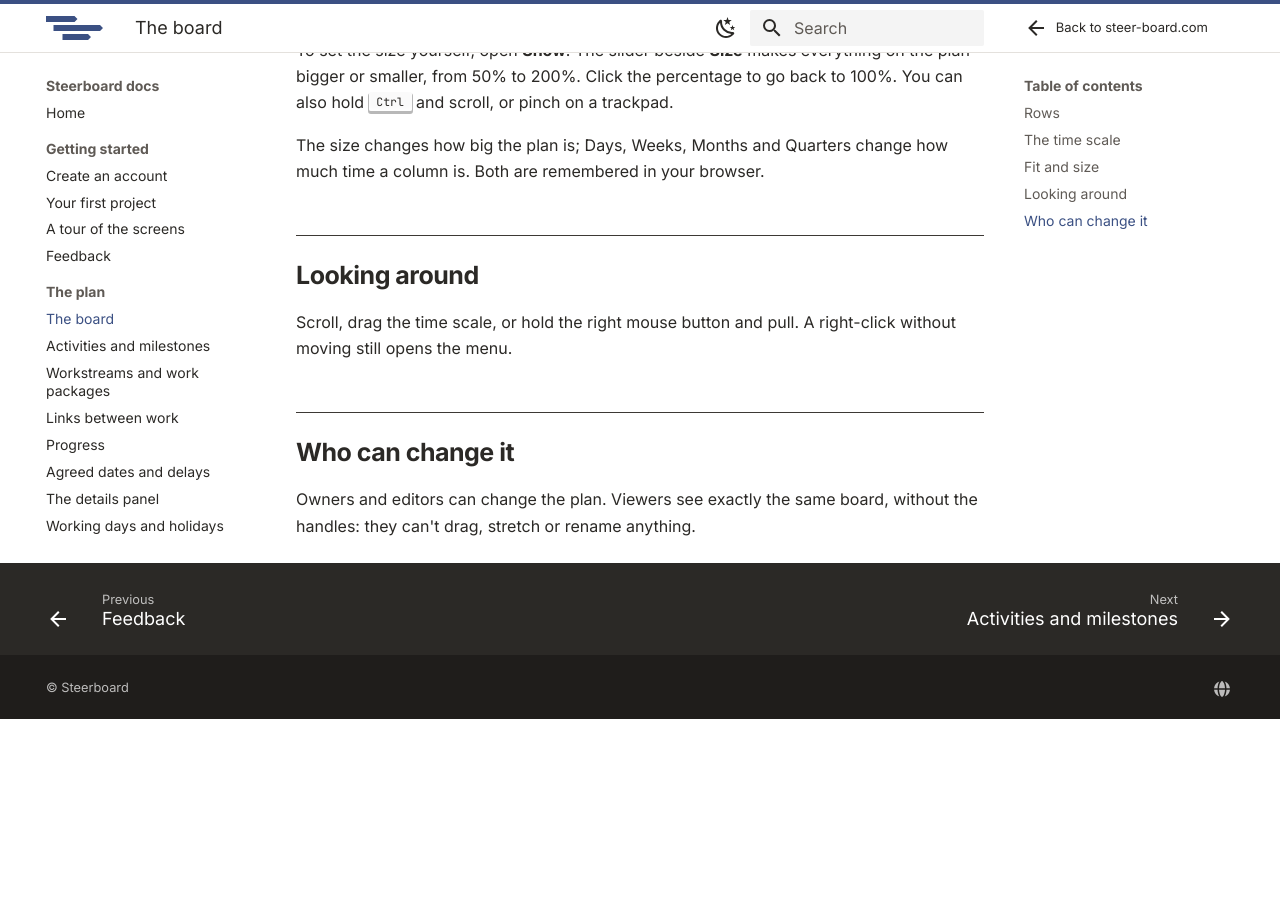
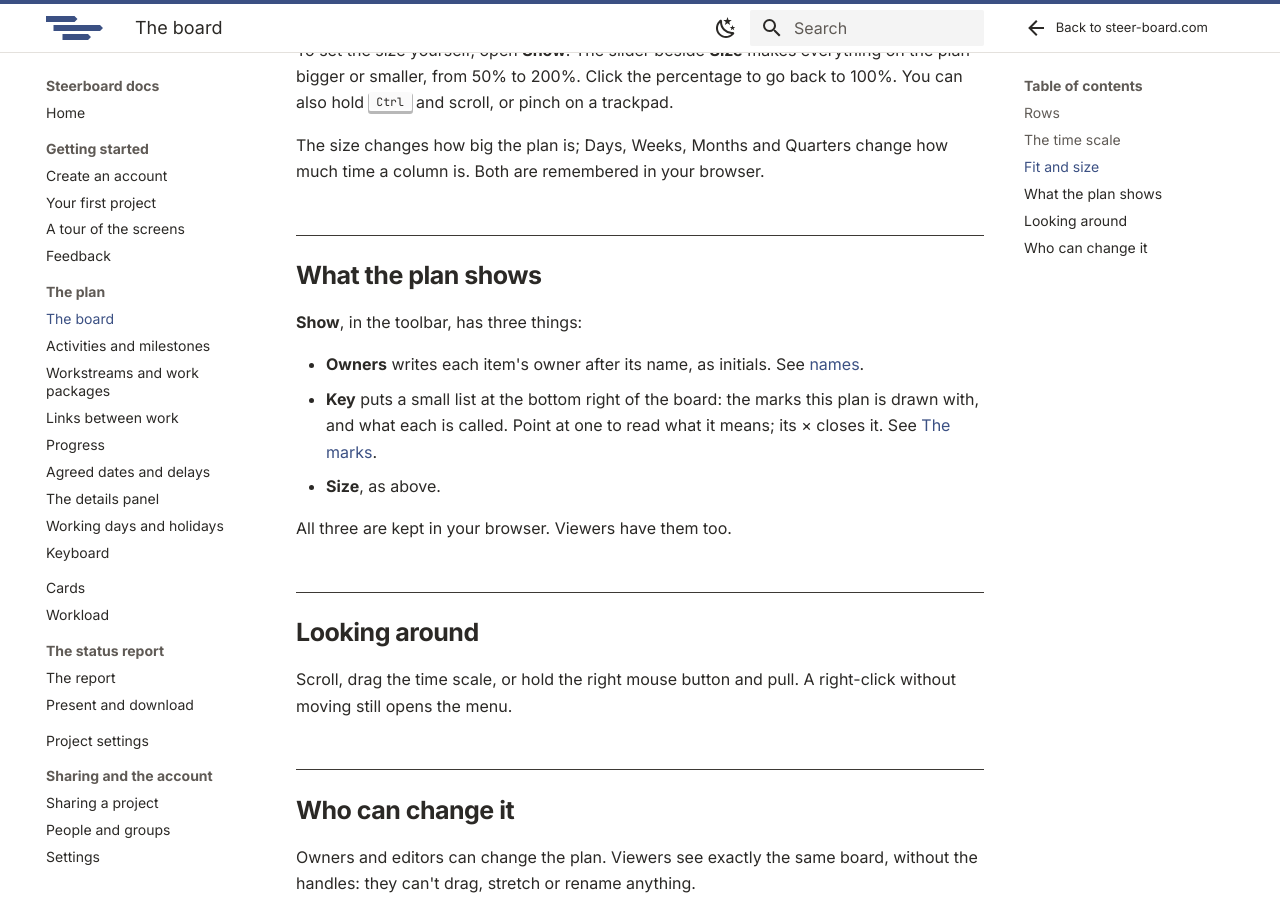
Before and after one commit to mistahcase/steerboard-docs, an MkDocs documentation site: the page built from pages/plan/board.md, in a window 1280 px wide and 900 px high, scrolled down 1873 px. Built offline with MkDocs 1.6.1 and Material for MkDocs 9.7.7, drawn with Linux system fonts in a browser that asks for light colours; before the commit the page ends 2592 px from its top, so only the background shows below that.

Commit message:
A key to the marks on the plan (D4)
From the UX review, approved by the user on 2026-11-13 (SCENARIOS.md, KY).

- Key, under Show: a small panel over the bottom right of the board that
  names the marks this plan is drawn with, each as the board draws it.
  Only what's on the plan is listed (marksOn, gantt/key.ts); pointing at a
  name says what it means; its × closes it.
- The words are the plan slide's legend's where they share a mark. The
  slide had its legend already, so nothing changes there.
- Kept in this browser (showKey); off to begin with.

Also: the interface check looked for the cards' old column name in a card's
menu (Started); it's In progress since F1.

Co-Authored-By: Claude Fable 5.2 <noreply@anthropic.com>

```diff
--- a/coverage.json
+++ b/coverage.json
@@ -46,6 +46,7 @@
         "src/model/lanes.ts",
         "src/components/PlanZoom.tsx",
         "src/components/ShowMenu.tsx",
+        "src/gantt/BoardKey.tsx",
         "src/gantt/geometry.ts",
         "src/components/Toolbar.tsx",
         "src/gantt/drag.ts",
@@ -199,7 +200,9 @@
       "covers": [
         "src/styles/app.css",
         "src/styles/tokens.css",
-        "src/gantt/Strip.tsx"
+        "src/gantt/Strip.tsx",
+        "src/gantt/key.ts",
+        "src/gantt/BoardKey.tsx"
       ],
       "reviewed": "96fc102a286fd9491105c98d9cd5f12829ecf8c3"
     },
--- a/pages/plan/board.md
+++ b/pages/plan/board.md
@@ -59,6 +59,19 @@ or pinch on a trackpad.
 The size changes how big the plan is; Days, Weeks, Months and Quarters change
 how much time a column is. Both are remembered in your browser.
 
+## What the plan shows
+
+**Show**, in the toolbar, has three things:
+
+- **Owners** writes each item's owner after its name, as initials. See
+  [names](items.md#names).
+- **Key** puts a small list at the bottom right of the board: the marks this
+  plan is drawn with, and what each is called. Point at one to read what it
+  means; its × closes it. See [The marks](../reference/marks.md).
+- **Size**, as above.
+
+All three are kept in your browser. Viewers have them too.
+
 ## Looking around
 
 Scroll, drag the time scale, or hold the right mouse button and pull. A
```
Also changed, not shown: pages/reference/marks.md (+4 -0 lines).
